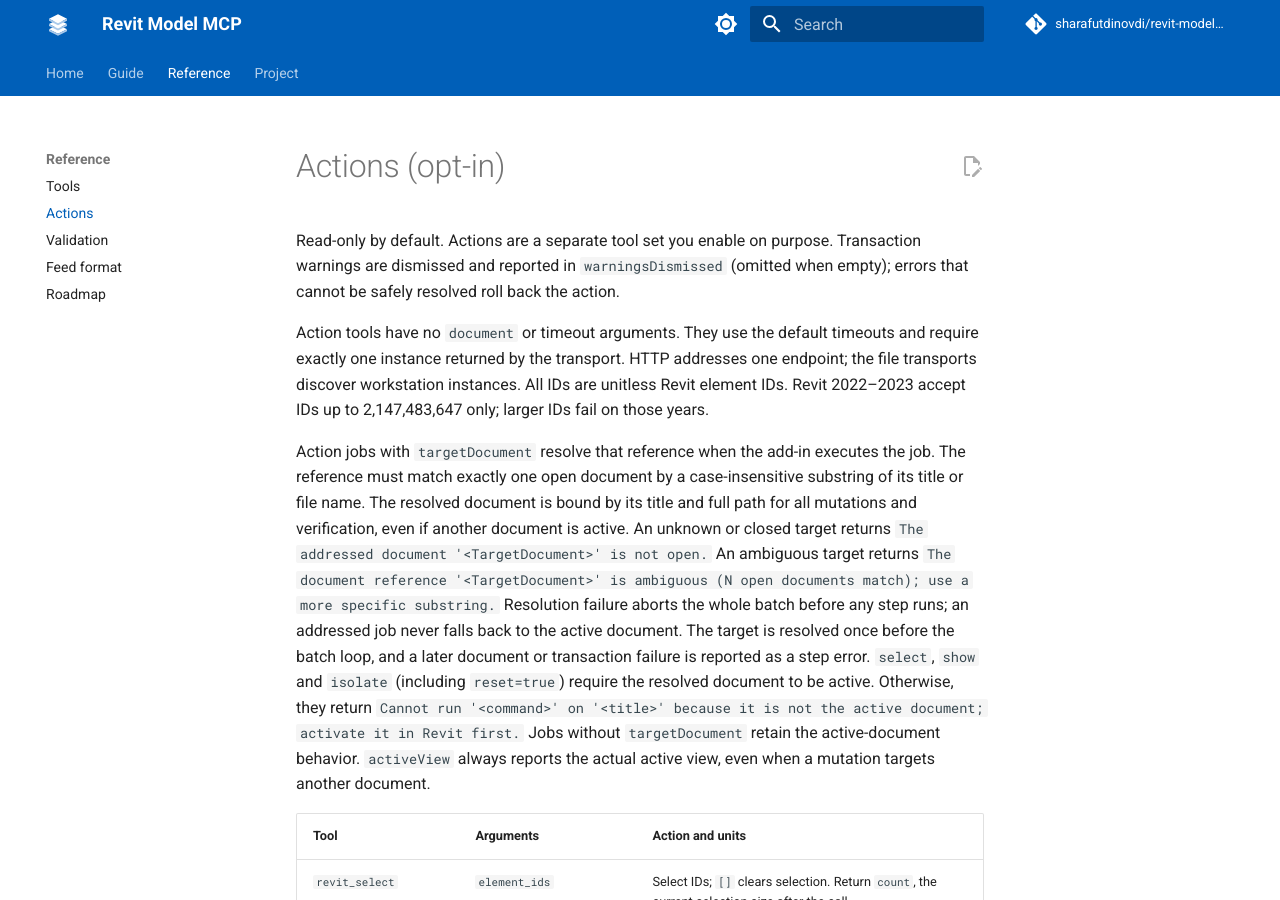
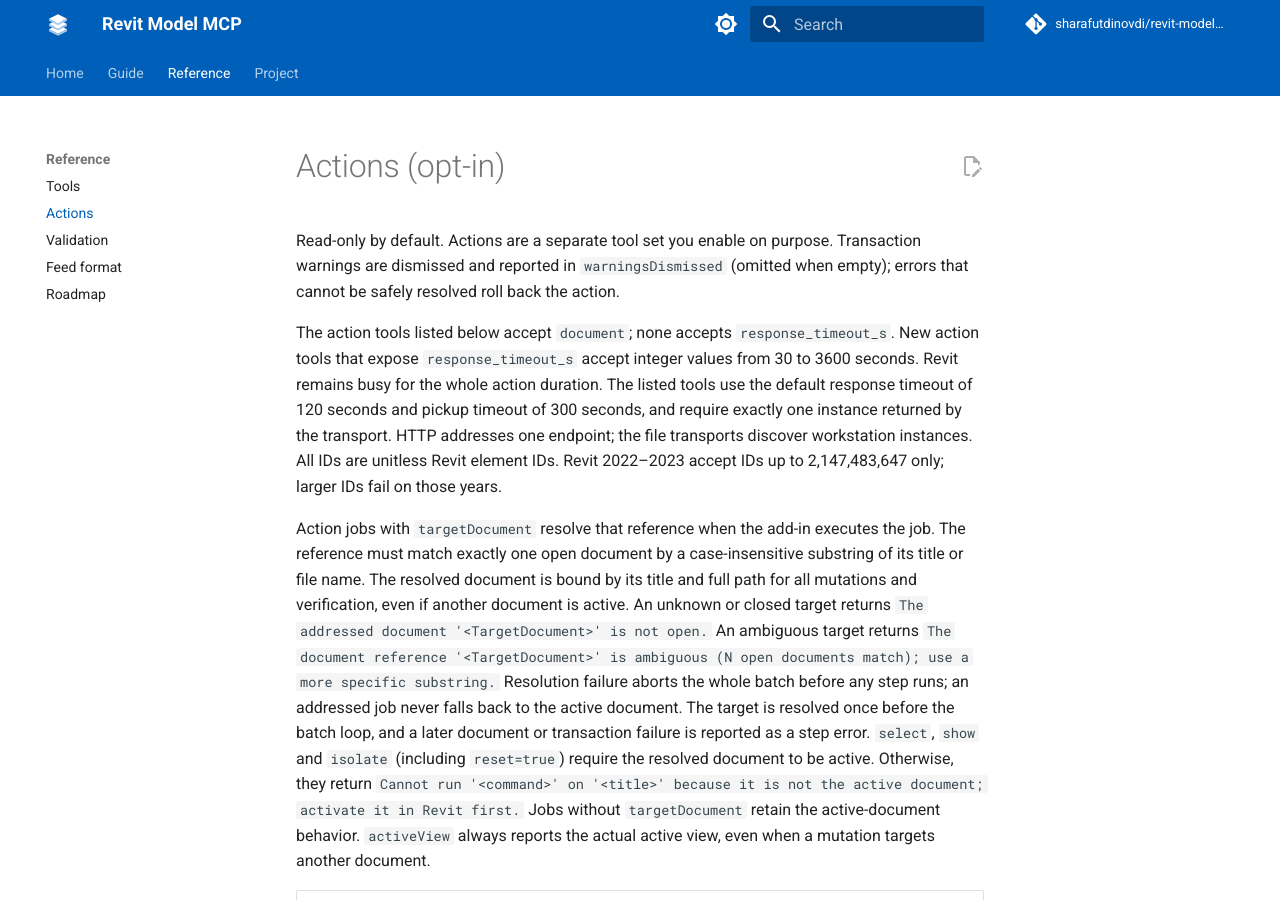
Before and after one commit to sharafutdinovdi/revit-model-mcp, an MkDocs documentation site: the page built from docs/actions.md, in a window 1280 px wide and 900 px high. Built offline with MkDocs 1.6.1 and Material for MkDocs 9.7.7, drawn with Linux system fonts in a browser that asks for light colours; comment, search, counter and statistics services are not loaded.

Commit message:
feat(actions): allow a response timeout for long actions

```diff
--- a/docs/actions.md
+++ b/docs/actions.md
@@ -3,8 +3,10 @@
 Read-only by default. Actions are a separate tool set you enable on purpose.
 Transaction warnings are dismissed and reported in `warningsDismissed` (omitted when empty); errors that cannot be safely resolved roll back the action.
 
-Action tools have no `document` or timeout arguments.
-They use the default timeouts and require exactly one instance returned by the transport.
+The action tools listed below accept `document`; none accepts `response_timeout_s`.
+New action tools that expose `response_timeout_s` accept integer values from 30 to 3600 seconds.
+Revit remains busy for the whole action duration.
+The listed tools use the default response timeout of 120 seconds and pickup timeout of 300 seconds, and require exactly one instance returned by the transport.
 HTTP addresses one endpoint; the file transports discover workstation instances.
 All IDs are unitless Revit element IDs.
 Revit 2022–2023 accept IDs up to 2,147,483,647 only; larger IDs fail on those years.
```
Also changed, not shown: 2 other files.
